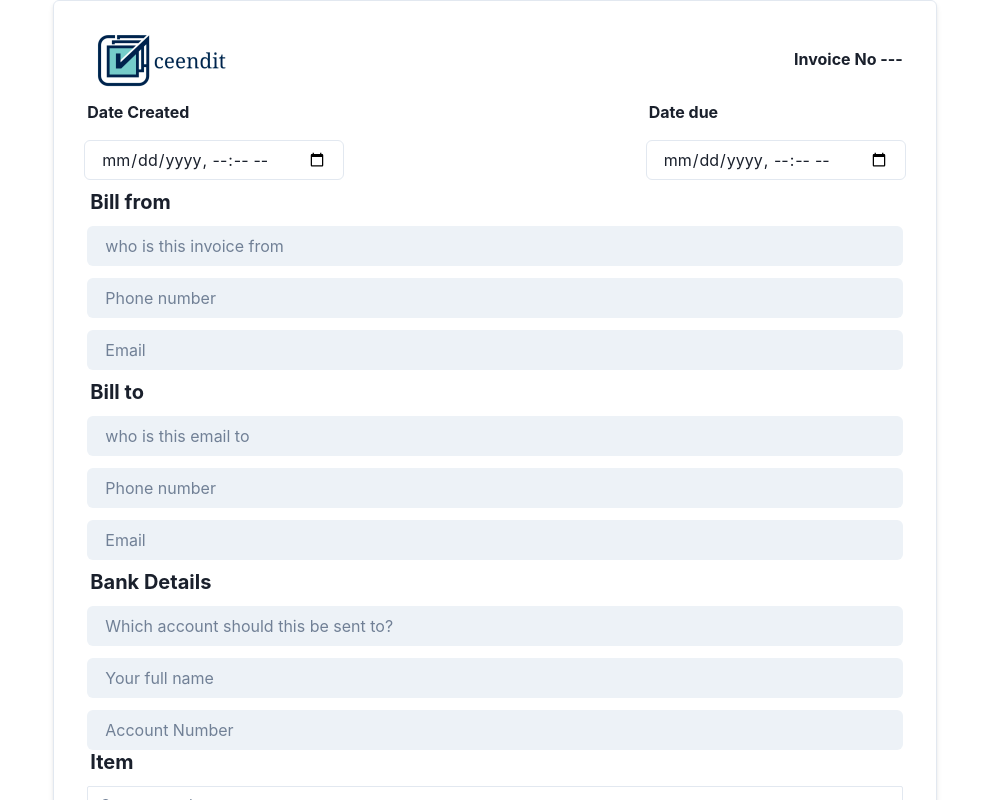
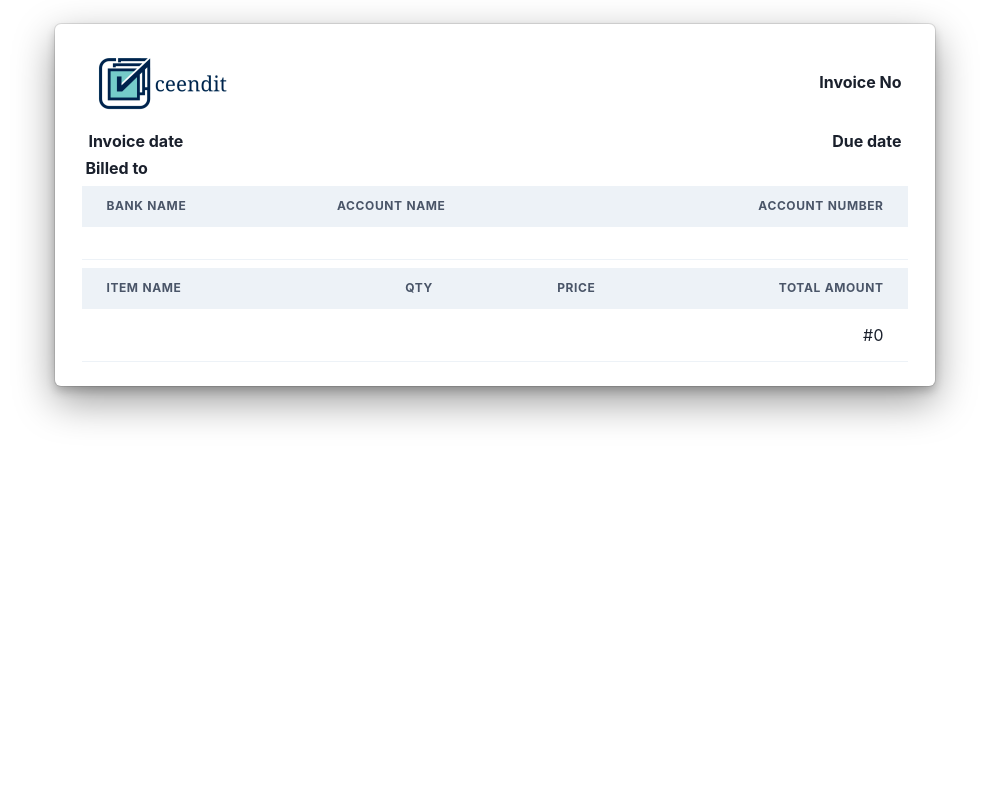
Before and after one commit to kodervine/ceendit-react, a React (Vite) app: page /form-preview in a window 1280 px wide. Shown: the top 800 px of the page, without its empty margins (145-1134 px from the left). Built offline with nearby package versions, Linux system fonts and the light colour scheme.

Commit message:
created error pages and routes to homepage, FormPreview and InvoiceHistory

```diff
--- a/src/App.jsx
+++ b/src/App.jsx
@@ -1,33 +1,29 @@
 import "./App.css";
-import {
-  BrowserRouter as Router,
-  Routes,
-  Route,
-  BrowserRouter,
-} from "react-router-dom";
+import { BrowserRouter as Router, Routes, Route } from "react-router-dom";
 import { Box, Flex } from "@chakra-ui/react";
 import { useGlobalContext } from "./context";
 import InvoiceApp from "./pages/InvoiceApp";
 import FormPreview from "./pages/FormPreview";
 import InvoiceToPdf from "./components/InvoiceToPdf";
 import InvoiceHistory from "./pages/InvoiceHistory";
+import Error from "./components/Error";
 
 function App() {
   const { showPreviewComponent, FormPreviewRef } = useGlobalContext();
 
   return (
-    <BrowserRouter>
-      <InvoiceApp />
+    <Router>
+      <Routes>
+        <Route path="/" element={<InvoiceApp />} />
+        <Route path="form-preview" element={<FormPreview />} />
+        <Route path="invoice-history" element={<InvoiceHistory />} />
+        <Route path="*" element={<Error />} />
+      </Routes>
       {/* renders the FormPreview page ref to be downloaded from InvoiceToPdf button  */}
-      <Box ref={FormPreviewRef}>{showPreviewComponent && <FormPreview />}</Box>
+      {/* <Box ref={FormPreviewRef}>{showPreviewComponent && <FormPreview />}</Box> */}
 
       {showPreviewComponent && <InvoiceToPdf />}
-
-      <Box>
-        {/* {showAllInvoice && <InvoiceHistory />} */}
-        <InvoiceHistory />
-      </Box>
-    </BrowserRouter>
+    </Router>
   );
 }
 
--- /dev/null
+++ b/src/components/Error.jsx
@@ -0,0 +1,12 @@
+import React from "react";
+import errorImg from "../assets/error-img.png";
+
+const Error = () => {
+  return (
+    <div>
+      <img src={errorImg} alt="error-page" />
+    </div>
+  );
+};
+
+export default Error;
--- a/src/pages/FormPreview.jsx
+++ b/src/pages/FormPreview.jsx
@@ -23,7 +23,12 @@ import {
 import { useGlobalContext } from "../context";
 
 const FormPreview = () => {
-  const { invoiceFormData, setInvoiceFormData } = useGlobalContext();
+  const {
+    invoiceFormData,
+    setInvoiceFormData,
+    FormPreviewRef,
+    showPreviewComponent,
+  } = useGlobalContext();
 
   // const handleEdit = () => {
   //   setInvoiceFormData((prev) => {
@@ -32,8 +37,9 @@ const FormPreview = () => {
   //     }
   //   })
   // };
+  // <Box ref={FormPreviewRef}>{showPreviewComponent && <FormPreview />}</Box>;
   return (
-    <div id="form-input">
+    <Box id="form-input" ref={FormPreviewRef}>
       <Stack
         width={{ base: "100%", md: "90%", lg: "70%" }}
         maxW="960px"
@@ -131,7 +137,7 @@ const FormPreview = () => {
           </Table>
         </TableContainer>
       </Stack>
-    </div>
+    </Box>
   );
 };
 
```
Also changed, not shown: src/assets/error-img.png (added).
